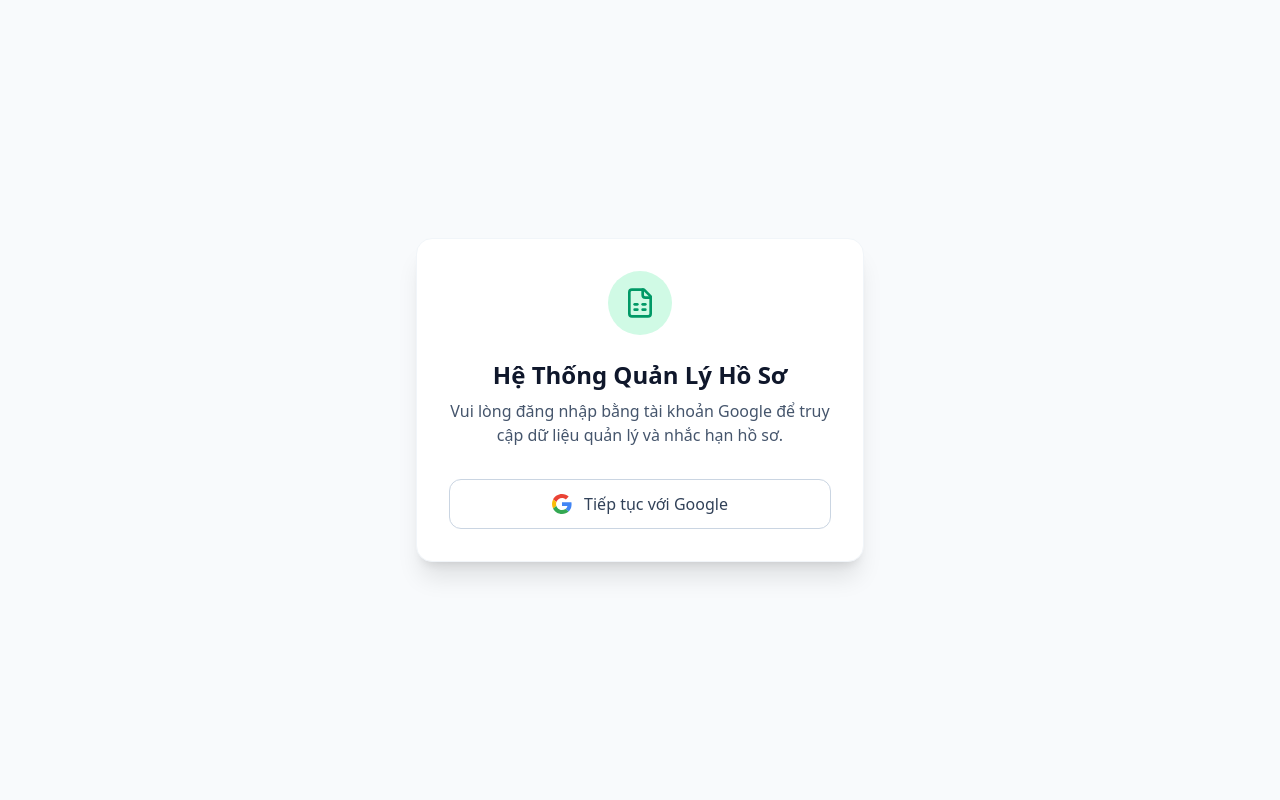
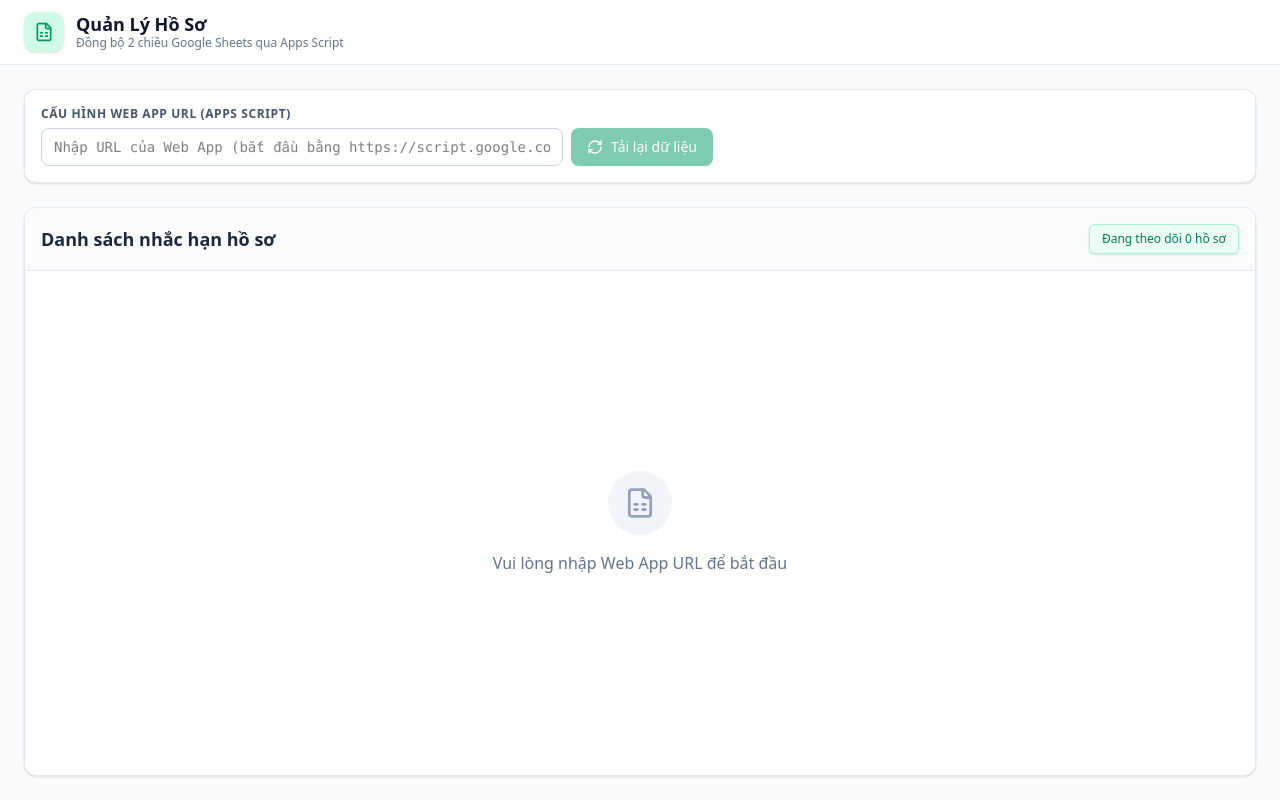
Before and after one commit to trangth4507-rgb/motcua, a React (Vite) app: page / in a window 1280 px wide. Built offline with nearby package versions, Linux system fonts and the light colour scheme; no server answers.

Commit message:
refactor: switch from Firebase Auth to Google Apps Script
Remove Firebase authentication and replace direct Sheets API calls with a proxy approach using Google Apps Script Web App URLs to simplify data access and management.

```diff
--- a/firebase-blueprint.json
+++ /dev/null
@@ -1,4 +0,0 @@
-{
-  "entities": {},
-  "firestore": {}
-}
--- a/index.html
+++ b/index.html
@@ -1,12 +1,12 @@
 <!doctype html>
-<html lang="en">
+<html lang="vi">
   <head>
     <meta charset="UTF-8" />
     <meta name="viewport" content="width=device-width, initial-scale=1.0" />
-    <title>My Google AI Studio App</title>
-    <meta name="description" content="An application built with Google AI Studio." />
-    <meta property="og:title" content="My Google AI Studio App" />
-    <meta property="og:description" content="An application built with Google AI Studio." />
+    <title>Quản Lý Hồ Sơ</title>
+    <meta name="description" content="Ứng dụng quản lý và nhắc hạn hồ sơ" />
+    <meta property="og:title" content="Quản Lý Hồ Sơ" />
+    <meta property="og:description" content="Ứng dụng quản lý và nhắc hạn hồ sơ" />
     <meta property="og:type" content="website" />
     <meta name="twitter:card" content="summary_large_image" />
   </head>
--- a/metadata.json
+++ b/metadata.json
@@ -1,6 +1,6 @@
 {
-  "name": "",
-  "description": "",
+  "name": "Quản Lý Hồ Sơ",
+  "description": "Ứng dụng quản lý và nhắc hạn hồ sơ",
   "requestFramePermissions": [],
   "majorCapabilities": ["MAJOR_CAPABILITY_SERVER_SIDE_GEMINI_API"]
 }
--- a/package.json
+++ b/package.json
@@ -18,7 +18,6 @@
     "date-fns": "^4.4.0",
     "dotenv": "^17.2.3",
     "express": "^4.21.2",
-    "firebase": "^12.19.0",
     "lucide-react": "^0.546.0",
     "motion": "^12.23.24",
     "react": "^19.0.1",
@@ -27,7 +26,6 @@
     "vite": "^6.2.3"
   },
   "devDependencies": {
-    "@firebase/eslint-plugin-security-rules": "^0.0.2",
     "@types/express": "^4.17.21",
     "@types/node": "^22.14.0",
     "autoprefixer": "^10.4.21",
--- a/src/App.tsx
+++ b/src/App.tsx
@@ -1,54 +1,32 @@
 import React, { useState, useEffect } from 'react';
-import { User } from 'firebase/auth';
-import { initAuth, googleSignIn, logout, getAccessToken } from './lib/firebase';
-import { fetchSheetData, SheetRecord, SHEET_ID_DEFAULT } from './lib/sheets';
+import { fetchSheetData, SheetRecord, WEB_APP_URL_DEFAULT } from './lib/sheets';
 import { RecordTable } from './components/RecordTable';
-import { FileSpreadsheet, LogOut, RefreshCw, AlertCircle } from 'lucide-react';
+import { FileSpreadsheet, RefreshCw, AlertCircle } from 'lucide-react';
 import { cn } from './lib/utils';
 
 export default function App() {
-  const [needsAuth, setNeedsAuth] = useState(true);
-  const [user, setUser] = useState<User | null>(null);
-  const [isLoggingIn, setIsLoggingIn] = useState(false);
-
-  const [spreadsheetId, setSpreadsheetId] = useState(SHEET_ID_DEFAULT);
+  const [webAppUrl, setWebAppUrl] = useState(WEB_APP_URL_DEFAULT);
   const [sheetName, setSheetName] = useState('');
   const [records, setRecords] = useState<SheetRecord[]>([]);
   const [isLoading, setIsLoading] = useState(false);
   const [error, setError] = useState<string | null>(null);
-  const [accessToken, setAccessToken] = useState<string>('');
 
   useEffect(() => {
-    const unsubscribe = initAuth(
-      (u, token) => {
-        setUser(u);
-        setAccessToken(token);
-        setNeedsAuth(false);
-        loadData(token, spreadsheetId);
-      },
-      () => {
-        setNeedsAuth(true);
-        setUser(null);
-        setAccessToken('');
-        setRecords([]);
-      }
-    );
-    return () => unsubscribe();
+    if (webAppUrl) {
+      loadData(webAppUrl);
+    }
   }, []);
 
-  const loadData = async (tokenStr?: string, sid: string = spreadsheetId) => {
+  const loadData = async (url: string = webAppUrl) => {
+    if (!url) {
+      setError('Vui lòng nhập Web App URL');
+      return;
+    }
+
     setIsLoading(true);
     setError(null);
     try {
-      const token = tokenStr || await getAccessToken();
-      if (!token) {
-        setNeedsAuth(true);
-        setIsLoading(false);
-        return;
-      }
-      setAccessToken(token);
-
-      const { records: data, sheetName: sName, error: err } = await fetchSheetData(token, sid);
+      const { records: data, sheetName: sName, error: err } = await fetchSheetData(url);
       if (err) {
         setError(err);
       } else {
@@ -62,75 +40,9 @@ export default function App() {
     }
   };
 
-  const handleLogin = async () => {
-    setIsLoggingIn(true);
-    try {
-      const result = await googleSignIn();
-      if (result) {
-        setUser(result.user);
-        setAccessToken(result.accessToken);
-        setNeedsAuth(false);
-        loadData(result.accessToken, spreadsheetId);
-      }
-    } catch (err: any) {
-      console.error('Login failed:', err);
-      setError('Đăng nhập thất bại: ' + err.message);
-    } finally {
-      setIsLoggingIn(false);
-    }
-  };
-
-  const handleLogout = async () => {
-    await logout();
-    setNeedsAuth(true);
-    setUser(null);
-    setAccessToken('');
-    setRecords([]);
-  };
-
   const handleRefresh = () => {
     loadData();
   };
-
-  if (needsAuth) {
-    return (
-      <div className="min-h-screen bg-slate-50 flex flex-col items-center justify-center p-4">
-        <div className="max-w-md w-full bg-white rounded-2xl shadow-xl p-8 text-center border border-slate-100">
-          <div className="w-16 h-16 bg-emerald-100 text-emerald-600 rounded-full flex items-center justify-center mx-auto mb-6">
-            <FileSpreadsheet className="w-8 h-8" />
-          </div>
-          <h1 className="text-2xl font-bold text-slate-900 mb-2">Hệ Thống Quản Lý Hồ Sơ</h1>
-          <p className="text-slate-600 mb-8">Vui lòng đăng nhập bằng tài khoản Google để truy cập dữ liệu quản lý và nhắc hạn hồ sơ.</p>
-
-          {error && (
-            <div className="mb-6 p-3 bg-red-50 text-red-600 rounded-lg text-sm flex items-start gap-2 text-left">
-              <AlertCircle className="w-5 h-5 flex-shrink-0" />
-              <span>{error}</span>
-            </div>
-          )}
-
-          <button
-            onClick={handleLogin}
-            disabled={isLoggingIn}
-            className="w-full relative flex items-center justify-center gap-3 bg-white border border-slate-300 text-slate-700 hover:bg-slate-50 font-medium px-4 py-3 rounded-xl transition-all disabled:opacity-70 disabled:cursor-not-allowed"
-          >
-            {isLoggingIn ? (
-              <div className="w-5 h-5 rounded-full border-2 border-slate-400 border-t-slate-800 animate-spin" />
-            ) : (
-              <svg className="w-5 h-5" viewBox="0 0 48 48">
-                <path fill="#EA4335" d="M24 9.5c3.54 0 6.71 1.22 9.21 3.6l6.85-6.85C35.9 2.38 30.47 0 24 0 14.62 0 6.51 5.38 2.56 13.22l7.98 6.19C12.43 13.72 17.74 9.5 24 9.5z"></path>
-                <path fill="#4285F4" d="M46.98 24.55c0-1.57-.15-3.09-.38-4.55H24v9.02h12.94c-.58 2.96-2.26 5.48-4.78 7.18l7.73 6c4.51-4.18 7.09-10.36 7.09-17.65z"></path>
-                <path fill="#FBBC05" d="M10.53 28.59c-.48-1.45-.76-2.99-.76-4.59s.27-3.14.76-4.59l-7.98-6.19C.92 16.46 0 20.12 0 24c0 3.88.92 7.54 2.56 10.78l7.97-6.19z"></path>
-                <path fill="#34A853" d="M24 48c6.48 0 11.93-2.13 15.89-5.81l-7.73-6c-2.15 1.45-4.92 2.3-8.16 2.3-6.26 0-11.57-4.22-13.47-9.91l-7.98 6.19C6.51 42.62 14.62 48 24 48z"></path>
-                <path fill="none" d="M0 0h48v48H0z"></path>
-              </svg>
-            )}
-            <span>Tiếp tục với Google</span>
-          </button>
-        </div>
-      </div>
-    );
-  }
 
   return (
     <div className="min-h-screen bg-slate-50 flex flex-col">
@@ -142,30 +54,8 @@ export default function App() {
             </div>
             <div>
               <h1 className="text-lg font-bold text-slate-900 leading-tight">Quản Lý Hồ Sơ</h1>
-              <p className="text-xs text-slate-500 font-medium">Đồng bộ 2 chiều Google Sheets</p>
+              <p className="text-xs text-slate-500 font-medium">Đồng bộ 2 chiều Google Sheets qua Apps Script</p>
             </div>
-          </div>
-
-          <div className="flex items-center gap-6">
-            <div className="flex items-center gap-3">
-              {user?.photoURL ? (
-                <img src={user.photoURL} alt={user.displayName || 'User'} className="w-8 h-8 rounded-full border border-slate-200 shadow-sm" referrerPolicy="no-referrer" />
-              ) : (
-                <div className="w-8 h-8 rounded-full bg-slate-200" />
-              )}
-              <div className="hidden sm:block text-sm">
-                <div className="font-medium text-slate-900">{user?.displayName}</div>
-                <div className="text-xs text-slate-500">{user?.email}</div>
-              </div>
-            </div>
-            <div className="h-6 w-px bg-slate-200" />
-            <button
-              onClick={handleLogout}
-              className="text-slate-500 hover:text-slate-700 flex items-center gap-2 text-sm font-medium transition-colors"
-            >
-              <LogOut className="w-4 h-4" />
-              <span className="hidden sm:inline">Đăng xuất</span>
-            </button>
           </div>
         </div>
       </header>
@@ -174,29 +64,25 @@ export default function App() {
         <div className="bg-white rounded-xl border border-slate-200 p-4 shadow-sm flex flex-col sm:flex-row gap-4 items-end sm:items-center justify-between">
           <div className="flex-1 w-full max-w-2xl">
             <label className="block text-xs font-semibold text-slate-600 uppercase tracking-wider mb-1.5">
-              Nguồn dữ liệu (Google Spreadsheet ID)
+              Cấu hình Web App URL (Apps Script)
             </label>
             <div className="flex gap-2">
               <input
                 type="text"
-                value={spreadsheetId}
-                onChange={(e) => setSpreadsheetId(e.target.value)}
-                placeholder="Nhập Spreadsheet ID..."
+                value={webAppUrl}
+                onChange={(e) => setWebAppUrl(e.target.value)}
+                placeholder="Nhập URL của Web App (bắt đầu bằng https://script.google.com/...)"
                 className="flex-1 rounded-lg border border-slate-300 px-3 py-2 text-sm focus:outline-none focus:ring-2 focus:ring-emerald-500 focus:border-emerald-500 transition-all font-mono"
               />
               <button
-                onClick={() => loadData(undefined, spreadsheetId)}
-                disabled={isLoading}
+                onClick={() => loadData(webAppUrl)}
+                disabled={isLoading || !webAppUrl}
                 className="flex items-center gap-2 bg-emerald-600 hover:bg-emerald-700 text-white px-4 py-2 rounded-lg text-sm font-medium transition-colors shadow-sm disabled:opacity-50"
               >
                 <RefreshCw className={cn("w-4 h-4", isLoading && "animate-spin")} />
-                <span className="hidden sm:inline">Tải lại đồng bộ</span>
+                <span className="hidden sm:inline">Tải lại dữ liệu</span>
               </button>
             </div>
-          </div>
-
-          <div className="text-sm text-slate-500 whitespace-nowrap bg-slate-100 px-3 py-1.5 rounded-lg border border-slate-200">
-            Trang tính hiện tại: <span className="font-semibold text-slate-800">{sheetName || 'Đang tải...'}</span>
           </div>
         </div>
 
@@ -221,15 +107,20 @@ export default function App() {
           {isLoading && records.length === 0 ? (
             <div className="flex-1 flex flex-col items-center justify-center py-20 text-slate-500">
               <div className="w-10 h-10 rounded-full border-4 border-emerald-200 border-t-emerald-600 animate-spin mb-4" />
-              <p className="font-medium">Đang đồng bộ dữ liệu từ Google Sheets...</p>
+              <p className="font-medium">Đang kết nối đến Apps Script...</p>
+            </div>
+          ) : !webAppUrl && records.length === 0 ? (
+            <div className="flex-1 flex flex-col items-center justify-center py-20 text-slate-500">
+              <div className="w-16 h-16 bg-slate-100 rounded-full flex items-center justify-center mb-4 text-slate-400">
+                <FileSpreadsheet className="w-8 h-8" />
+              </div>
+              <p className="font-medium">Vui lòng nhập Web App URL để bắt đầu</p>
             </div>
           ) : (
             <div className="flex-1 p-0 overflow-auto">
               <RecordTable
                 records={records}
-                accessToken={accessToken}
-                spreadsheetId={spreadsheetId}
-                sheetName={sheetName}
+                webAppUrl={webAppUrl}
                 onRefresh={handleRefresh}
               />
             </div>
--- a/src/lib/firebase.ts
+++ /dev/null
@@ -1,70 +0,0 @@
-import { initializeApp } from 'firebase/app';
-import {
-  getAuth,
-  signInWithPopup,
-  GoogleAuthProvider,
-  onAuthStateChanged,
-  User,
-} from 'firebase/auth';
-import { getFirestore } from 'firebase/firestore';
-import firebaseConfig from '../../firebase-applet-config.json';
-
-const app = initializeApp(firebaseConfig);
-export const auth = getAuth(app);
-export const db = getFirestore(app, firebaseConfig.firestoreDatabaseId);
-
-const provider = new GoogleAuthProvider();
-provider.addScope('https://www.googleapis.com/auth/spreadsheets');
-
-let isSigningIn = false;
-let cachedAccessToken: string | null = null;
-
-export const initAuth = (
-  onAuthSuccess?: (user: User, token: string) => void,
-  onAuthFailure?: () => void
-) => {
-  return onAuthStateChanged(auth, async (user: User | null) => {
-    if (user) {
-      if (cachedAccessToken) {
-        if (onAuthSuccess) onAuthSuccess(user, cachedAccessToken);
-      } else if (!isSigningIn) {
-        cachedAccessToken = null;
-        if (onAuthFailure) onAuthFailure();
-      }
-    } else {
-      cachedAccessToken = null;
-      if (onAuthFailure) onAuthFailure();
-    }
-  });
-};
-
-export const googleSignIn = async (): Promise<{
-  user: User;
-  accessToken: string;
-} | null> => {
-  try {
-    isSigningIn = true;
-    const result = await signInWithPopup(auth, provider);
-    const credential = GoogleAuthProvider.credentialFromResult(result);
-    if (!credential?.accessToken) {
-      throw new Error('Failed to get access token from Firebase Auth');
-    }
-
-    cachedAccessToken = credential.accessToken;
-    return { user: result.user, accessToken: cachedAccessToken };
-  } catch (error: any) {
-    console.error('Sign in error:', error);
-    throw error;
-  } finally {
-    isSigningIn = false;
-  }
-};
-
-export const getAccessToken = async (): Promise<string | null> => {
-  return cachedAccessToken;
-};
-
-export const logout = async () => {
-  await auth.signOut();
-  cachedAccessToken = null;
-};
--- a/src/lib/sheets.ts
+++ b/src/lib/sheets.ts
@@ -11,112 +11,68 @@ export interface SheetRecord {
   traThucTe: string;
 }
 
-export const SHEET_ID_DEFAULT = '16Tr4_mm6hd0Szzhm2-T91P6QHWJ9lgoY_AQUjZ8ZvLk';
+// Remove default SHEET_ID and replace it with Web App URL
+export const WEB_APP_URL_DEFAULT = ''; // User will enter their Apps Script URL
 
 export async function fetchSheetData(
-  accessToken: string,
-  spreadsheetId: string
+  webAppUrl: string
 ): Promise<{ records: SheetRecord[]; sheetName: string; error?: string }> {
   try {
-    // 1. Get spreadsheet metadata to find the first sheet's name
-    const metaRes = await fetch(
-      `https://sheets.googleapis.com/v4/spreadsheets/${spreadsheetId}?fields=sheets.properties.title`,
-      {
-        headers: { Authorization: `Bearer ${accessToken}` },
-      }
-    );
-    if (!metaRes.ok) {
-      const errData = await metaRes.json();
-      throw new Error(errData.error?.message || 'Failed to fetch spreadsheet metadata');
-    }
-    const metaData = await metaRes.json();
-    const sheetName = metaData.sheets[0].properties.title;
-
-    // 2. Fetch the data from the first sheet
-    const dataRes = await fetch(
-      `https://sheets.googleapis.com/v4/spreadsheets/${spreadsheetId}/values/'${sheetName}'!A:U`,
-      {
-        headers: { Authorization: `Bearer ${accessToken}` },
-      }
-    );
-
-    if (!dataRes.ok) {
-      const errData = await dataRes.json();
-      throw new Error(errData.error?.message || 'Failed to fetch spreadsheet data');
+    if (!webAppUrl) {
+      throw new Error("Vui lòng nhập Web App URL của Apps Script");
     }
 
-    const data = await dataRes.json();
-    const rows = data.values || [];
+    const res = await fetch(webAppUrl);
 
-    // Skip header row (index 0)
-    const records: SheetRecord[] = [];
-    for (let i = 1; i < rows.length; i++) {
-      const row = rows[i];
-      // Yellow columns to extract:
-      // 2: SỐ HỒ SƠ
-      // 3: QUY TRÌNH
-      // 5: TÊN ĐƠN VỊ/HỌ TÊN
-      // 10: CƠ QUAN XỬ LÝ
-      // 11: CÁN BỘ XỬ LÝ
-      // 14: NGÀY NHẬN
-      // 15: NGÀY TRẢ
-      // 16: TRẢ THỰC TẾ
-
-      // We only care about rows that have some meaningful data
-      if (!row[2] && !row[5]) continue;
-
-      records.push({
-        rowIndex: i + 1, // 1-based index for A1 notation
-        stt: row[0] || '',
-        soHoSo: row[2] || '',
-        quyTrinh: row[3] || '',
-        tenDonVi: row[5] || '',
-        coQuanXuLy: row[10] || '',
-        canBoXuLy: row[11] || '',
-        ngayNhan: row[14] || '',
-        ngayTra: row[15] || '',
-        traThucTe: row[16] || '',
-      });
+    if (!res.ok) {
+      throw new Error('Không thể kết nối đến Web App. Vui lòng kiểm tra lại URL.');
     }
 
-    return { records, sheetName };
+    const data = await res.json();
+
+    if (data.status === 'error') {
+      throw new Error(data.message || 'Lỗi từ Apps Script');
+    }
+
+    // Apps Script now returns the records directly structured
+    const records: SheetRecord[] = data.data || [];
+
+    return { records, sheetName: 'Sheet dữ liệu' }; // Web App abstracts the sheet name
   } catch (error: any) {
     console.error('fetchSheetData error:', error);
     return { records: [], sheetName: '', error: error.message };
   }
 }
 
-// Write the current timestamp to "TRẢ THỰC TẾ" (Column Q)
 export async function markRecordCompleted(
-  accessToken: string,
-  spreadsheetId: string,
-  sheetName: string,
+  webAppUrl: string,
   rowIndex: number,
   timestampStr: string
 ): Promise<boolean> {
   try {
-    // Column Q is index 16. In A1 notation: Q + rowIndex
-    const range = `'${sheetName}'!Q${rowIndex}`;
+     if (!webAppUrl) {
+      throw new Error("Vui lòng nhập Web App URL của Apps Script");
+    }
 
-    const res = await fetch(
-      `https://sheets.googleapis.com/v4/spreadsheets/${spreadsheetId}/values/${range}?valueInputOption=USER_ENTERED`,
-      {
-        method: 'PUT',
+    const res = await fetch(webAppUrl, {
+        method: 'POST',
         headers: {
-          Authorization: `Bearer ${accessToken}`,
-          'Content-Type': 'application/json',
+            'Content-Type': 'text/plain;charset=utf-8', // Important for Apps Script POST
         },
         body: JSON.stringify({
-          range,
-          majorDimension: 'ROWS',
-          values: [[timestampStr]],
-        }),
-      }
-    );
+            rowIndex: rowIndex,
+            timestamp: timestampStr
+        })
+    });
 
     if (!res.ok) {
-      const errData = await res.json();
-      throw new Error(errData.error?.message || 'Failed to update sheet');
+      throw new Error('Failed to update sheet via Web App');
+    }
+
+    const data = await res.json();
+
+    if (data.status === 'error') {
+       throw new Error(data.message || 'Lỗi khi cập nhật từ Apps Script');
     }
 
     return true;
```
Also changed, not shown: firebase-applet-config.json (deleted, +0 -12 lines), src/components/RecordTable.tsx (+4 -10 lines), 2 other files (tests, documents, lock files or other folders).
